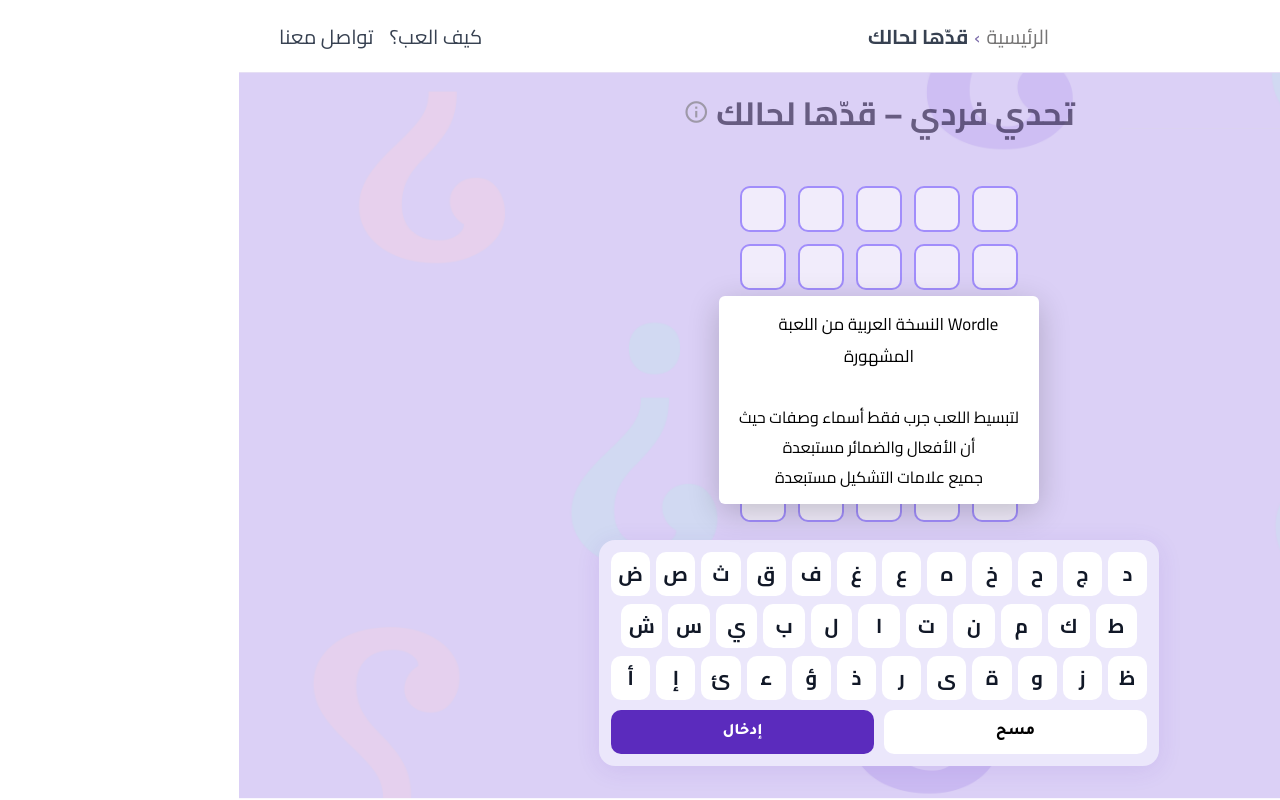
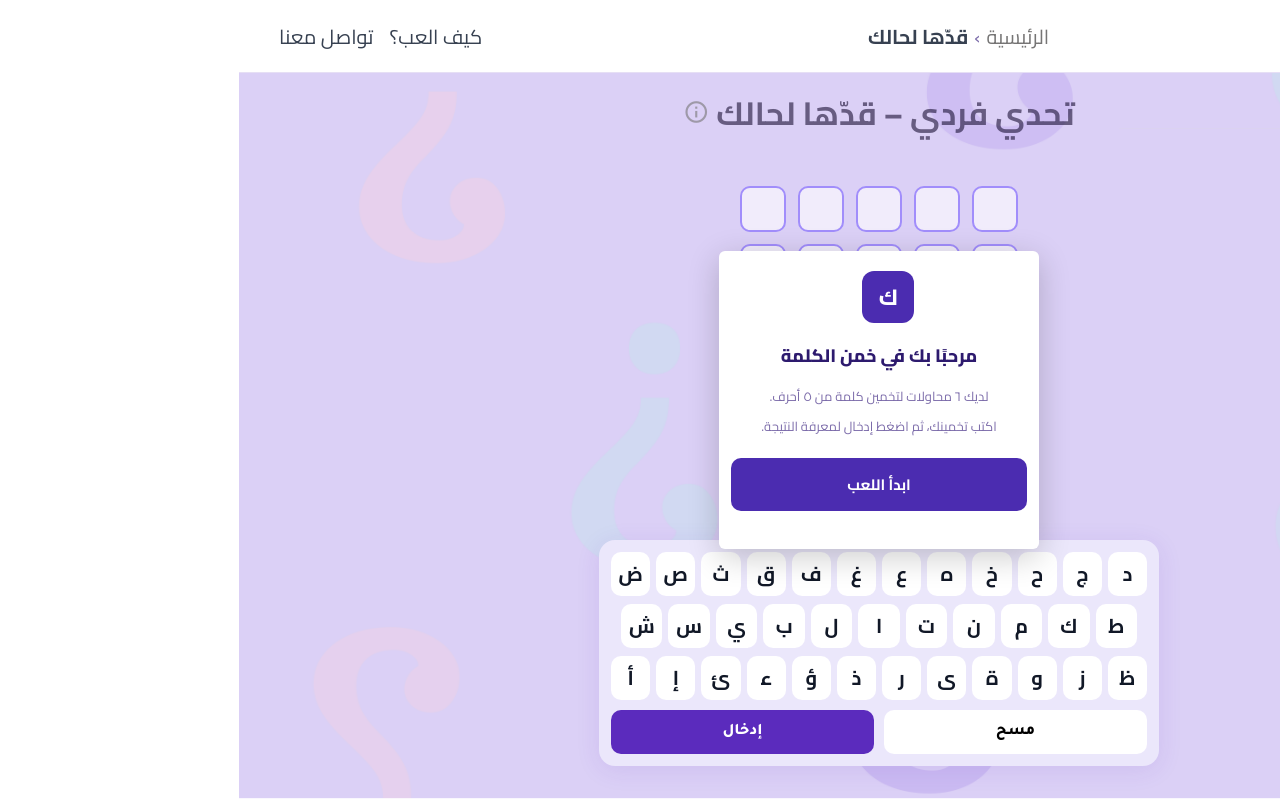
Before and after one commit to MoojProject/khammen-alkalima, a React (Create React App) app: page /single in a window 1280 px wide. Both pictures are taken after a click on the icon "info_outline". Built offline with nearby package versions, Linux system fonts and the light colour scheme.

Commit message:
modfiy panal info

```diff
--- a/src/components/Panels.jsx
+++ b/src/components/Panels.jsx
@@ -37,7 +37,7 @@ export default function Panels({
 
   const statusText = useMemo(() => {
     if (gameStatus === "WINNER") return "أحسنت 🎉";
-    if (gameStatus === "LOSER")  return "حاول المرة القادمة";
+    if (gameStatus === "LOSER") return "حاول المرة القادمة";
     return "";
   }, [gameStatus]);
 
@@ -115,16 +115,37 @@ export default function Panels({
       </div>
 
       <div className="info_panel" style={{ display: showInfoPanel ? "block" : "none" }}>
-        <i
-          className="close material-icons"
-          onClick={() => setShowInfoPanel(false)}
-        >
-          &#xe5cd;
-        </i>
-        <p className="title_info">Wordle النسخة العربية من اللعبة المشهورة</p>
-        <br />
-        <p>لتبسيط اللعب جرب فقط أسماء وصفات حيث أن الأفعال والضمائر مستبعدة</p>
-        <p>جميع علامات التشكيل مستبعدة</p>
+        <i className="close material-icons" onClick={() => setShowInfoPanel(false)}>&#xe5cd;</i>
+
+        <div style={{ textAlign: "center", padding: "8px 0 16px" }}>
+          <div style={{
+            width: 52, height: 52, borderRadius: 12,
+            background: "#4b2cb0", color: "#fff",
+            display: "flex", alignItems: "center", justifyContent: "center",
+            fontSize: 22, fontWeight: 800, margin: "0 auto 16px",
+            fontFamily: "Cairo, sans-serif"
+          }}>ك</div>
+
+          <p style={{ fontSize: 18, fontWeight: 800, color: "#2d1a6e", margin: "0 0 12px", fontFamily: "Cairo, sans-serif" }}>
+            مرحبًا بك في خمن الكلمة
+          </p>
+
+          <p style={{ fontSize: 13, color: "#7c6caa", margin: "0 0 6px", fontFamily: "Cairo, sans-serif" }}>
+            لديك ٦ محاولات لتخمين كلمة من ٥ أحرف.
+          </p>
+          <p style={{ fontSize: 13, color: "#7c6caa", margin: "0 0 20px", fontFamily: "Cairo, sans-serif" }}>
+            اكتب تخمينك، ثم اضغط إدخال لمعرفة النتيجة.
+          </p>
+
+          <button onClick={() => setShowInfoPanel(false)} style={{
+            width: "100%", padding: "12px", background: "#4b2cb0",
+            color: "#fff", border: "none", borderRadius: 10,
+            fontFamily: "Cairo, sans-serif", fontSize: 15, fontWeight: 700,
+            cursor: "pointer", marginBottom: 10
+          }}>
+            ابدأ اللعب
+          </button>
+        </div>
       </div>
     </>
   );
```
